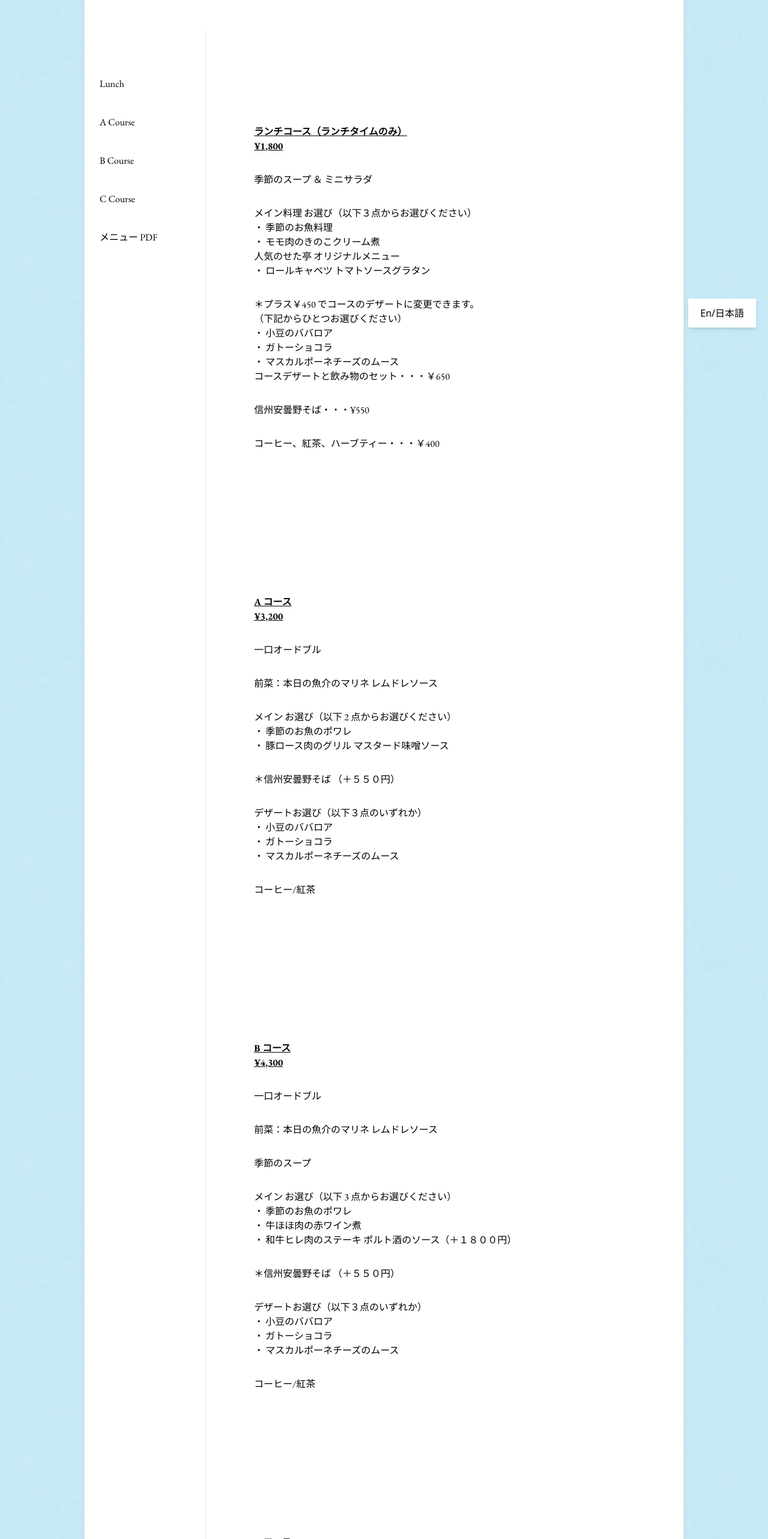
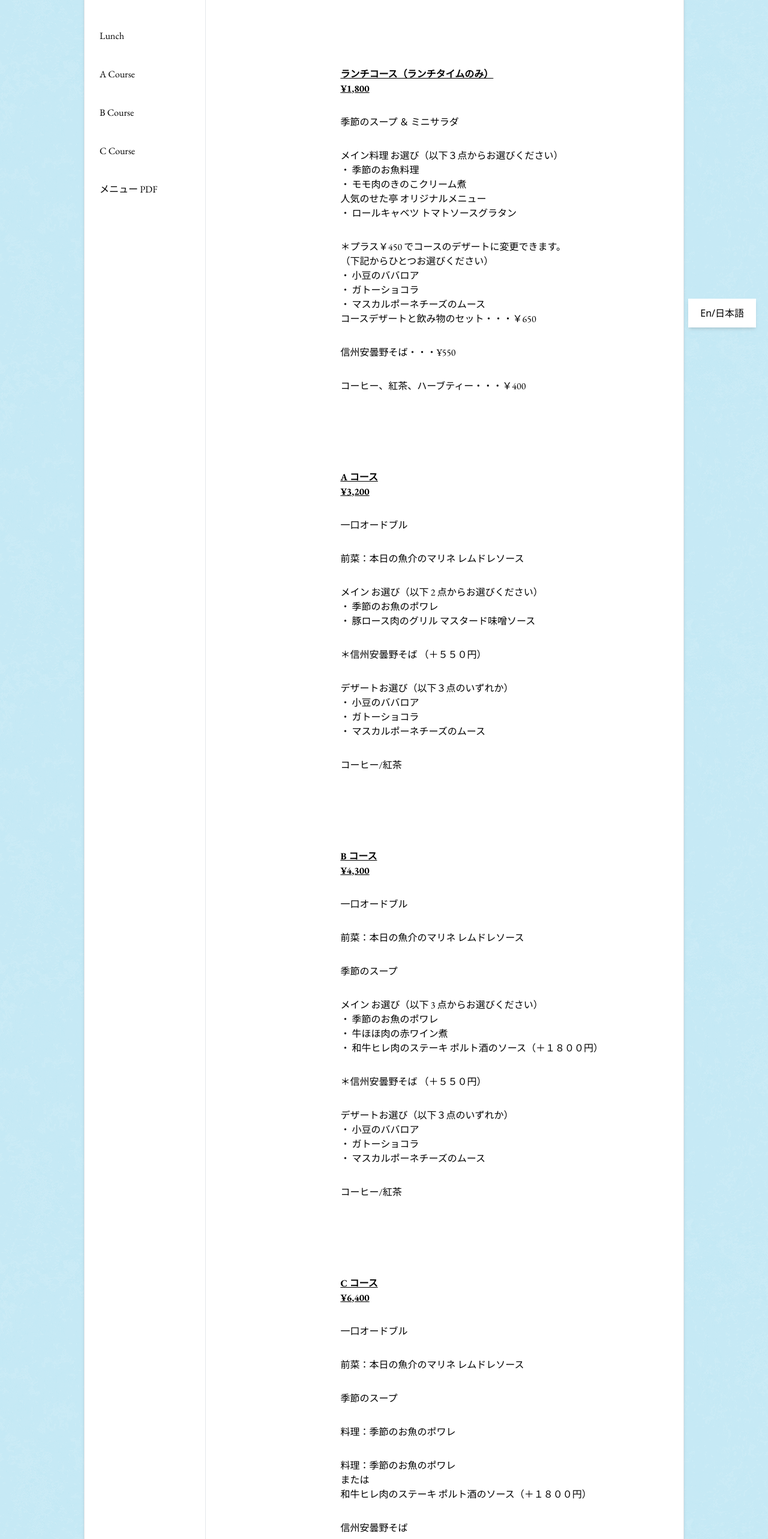
Before and after one commit to bap-ssbm/seta-react-draft, a React (Create React App) app: page /menu in a window 1280 px wide. Shown: the part 234-2800 px from the top of the page at 60% size. Built offline with nearby package versions, Linux system fonts and the light colour scheme; a web font is replaced by a local one.

Commit message:
Add files via upload

```diff
--- a/src/Menu/ACourse.tsx
+++ b/src/Menu/ACourse.tsx
@@ -6,7 +6,7 @@ interface ACourseProps {
 
 const ACourse: FC<ACourseProps> = ({ }) => {
     return (
-        <div id='acourse' className='flex-grow flex flex-col gap-8 py-20'>
+        <div id='acourse' className='flex-grow flex flex-col gap-8 py-16'>
             <div>
                 <h2 className='underline font-bold'>
                     A コース
--- a/src/Menu/BCourse.tsx
+++ b/src/Menu/BCourse.tsx
@@ -6,7 +6,7 @@ interface BCourseProps {
 
 const BCourse: FC<BCourseProps> = ({ }) => {
     return (
-        <div id='bcourse' className='flex-grow flex flex-col gap-8 py-20'>
+        <div id='bcourse' className='flex-grow flex flex-col gap-8 py-16'>
             <div>
                 <h2 className='underline font-bold'>
                     B コース
--- a/src/Menu/CCourse.tsx
+++ b/src/Menu/CCourse.tsx
@@ -6,7 +6,7 @@ interface CCourseProps {
 
 const CCourse: FC<CCourseProps> = ({}) => {
   return (
-    <div id='ccourse' className='flex-grow flex flex-col gap-8 py-20'>
+    <div id='ccourse' className='flex-grow flex flex-col gap-8 py-16'>
             <div>
                 <h2 className='underline font-bold'>
                     C コース
--- a/src/Menu/Lunch.tsx
+++ b/src/Menu/Lunch.tsx
@@ -6,7 +6,7 @@ interface LunchProps {
 
 const Lunch: FC<LunchProps> = ({ }) => {
     return (
-        <div id='lunch' className='flex-grow flex flex-col gap-8 py-20'>
+        <div id='lunch' className='flex-grow flex flex-col gap-8 py-16'>
             <div>
                 <h2 className='underline font-bold'>
                     ランチコース（ランチタイムのみ）
--- a/src/Menu/MenuNav.tsx
+++ b/src/Menu/MenuNav.tsx
@@ -6,7 +6,7 @@ interface ConceptNavProps {
 
 const MenuNav: FC<ConceptNavProps> = ({ }) => {
     return (
-        <div className='border-b  md:border-r md:border-b-0 pr-4 md:pr-20 py-10 md:pt-20 md:mt-20 '>
+        <div className='border-b  md:border-r md:border-b-0 pr-4 md:pr-20 py-10 md:pt-20  '>
             <ul className='flex flex-col gap-4 md:gap-10 md:sticky md:top-36 h-fit text-center items-center md:items-start md:text-start'>
                 <li>
                     <a className='hover:underline' href='#lunch'>
--- a/src/Menu/MenuPage.tsx
+++ b/src/Menu/MenuPage.tsx
@@ -14,7 +14,7 @@ const MenuPage: FC<MenuPageProps> = ({ }) => {
     return (
         <div id='menu-page' className='flex flex-col px-[5%] md:px-0 md:flex-row gap-10 md:gap-20 w-full text-[16px] mb-20'>
             <MenuNav />
-            <div className='flex-grow flex flex-col gap-20 md:py-40'>
+            <div className='flex-grow flex flex-col md:pl-36 md:py-20'>
 
                 <Lunch/>
                 <ACourse />
```
